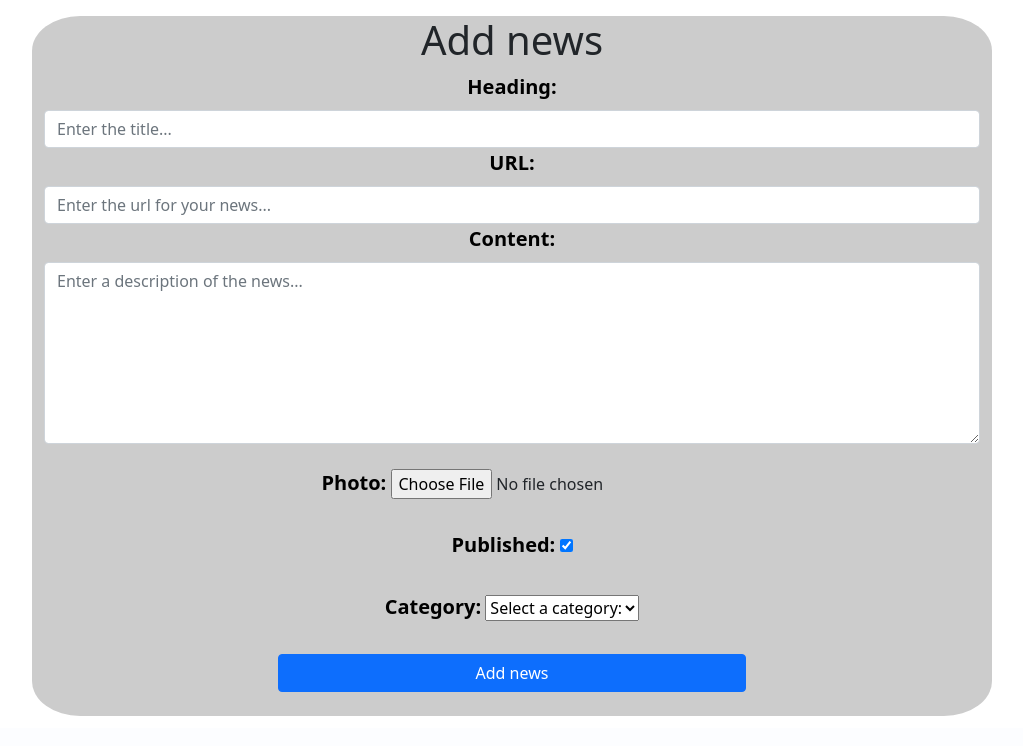
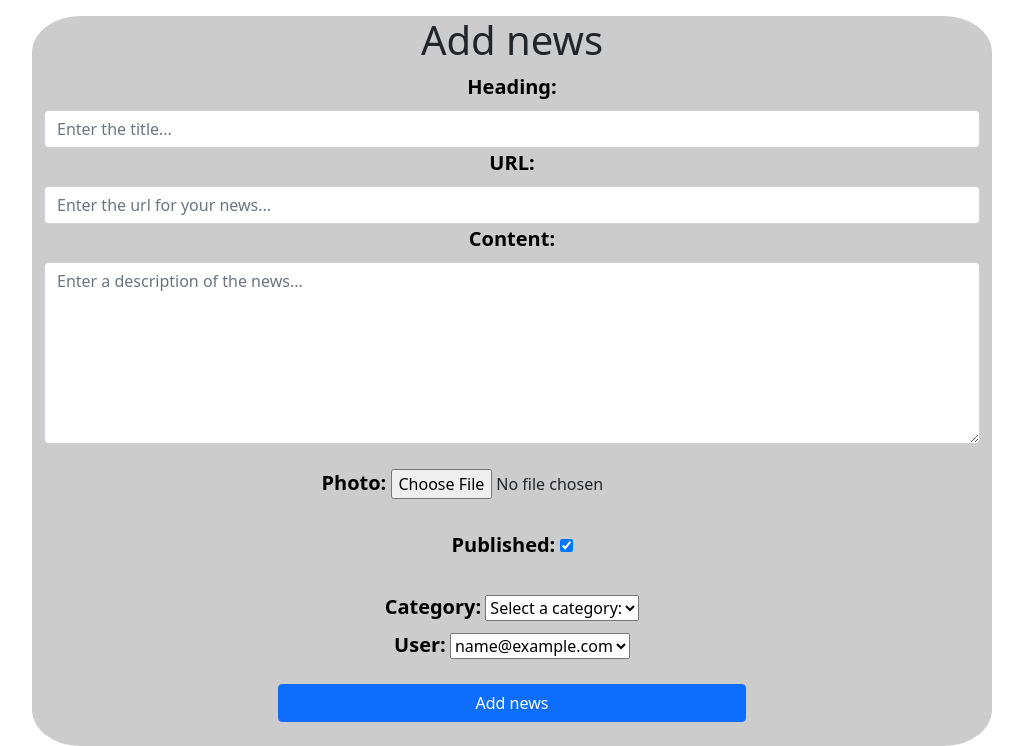
Before and after one commit to Kuleb1n/News_blog, a Django app: page /add_news/ in a window 1280 px wide. Shown: the part 72-818 px from the top of the page, without its empty margins (128-1151 px from the left). Before the commit the page ends 788 px from the top, so only its background shows below. Run offline with Django 4.2, Linux system fonts and the light colour scheme; the visitor is signed in with stand-in values (Sample User, id 1); data that the repository does not hold is empty.

Commit message:
add_news.html

```diff
--- a/news/templates/news/add_news.html
+++ b/news/templates/news/add_news.html
@@ -48,6 +48,12 @@
                        class="form-label">{{ form.category.label }}:</label>
                 {{ form.category }}
                 <div class="form-error">{{ form.category.errors }}</div>
+                <div>
+                        <label for="id_user">User:</label>
+                        <select name="user" id="id_user">
+                            <option value="{{ request.user.pk }}">{{ request.user.email }}</option>
+                        </select>
+                </div>
                 <br>
                 <div class="d-grid gap-2 col-6 mx-auto">
                     <button class="btn btn-primary" type="submit">Add news</button>
```
